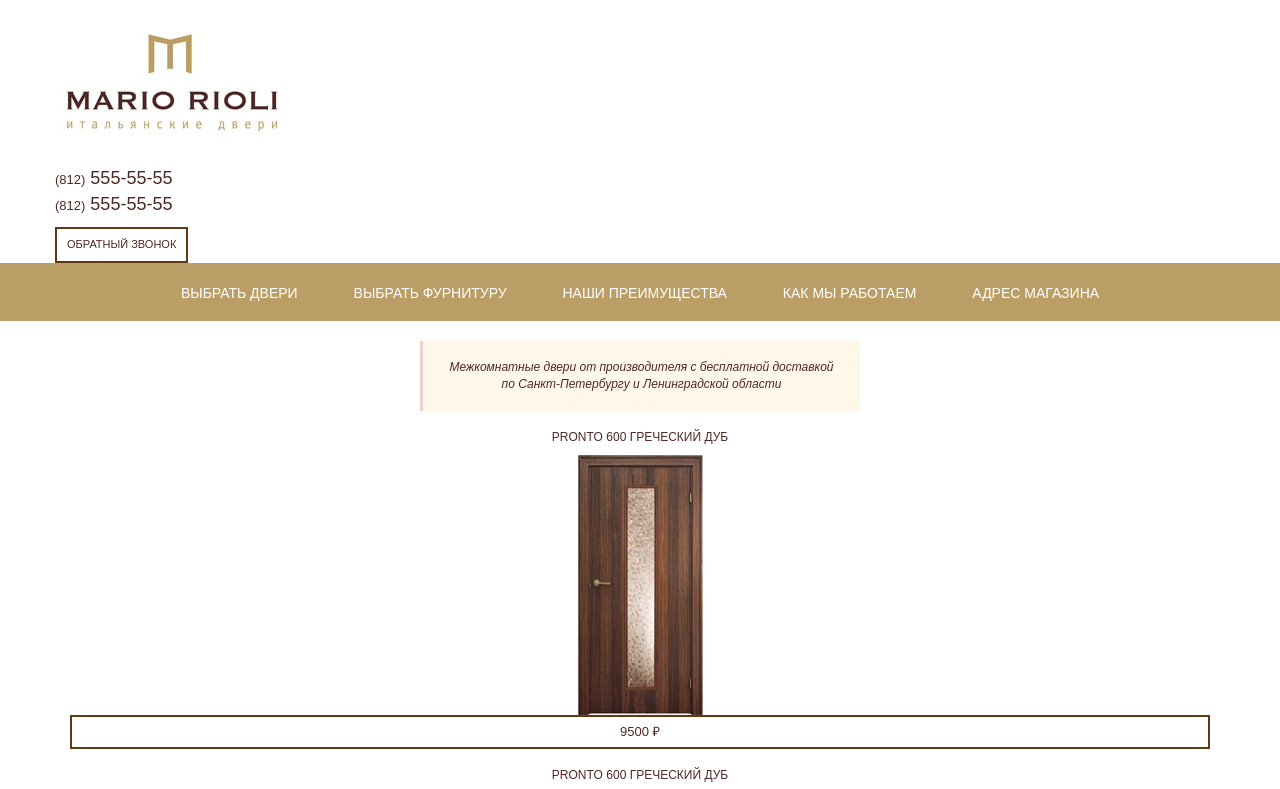
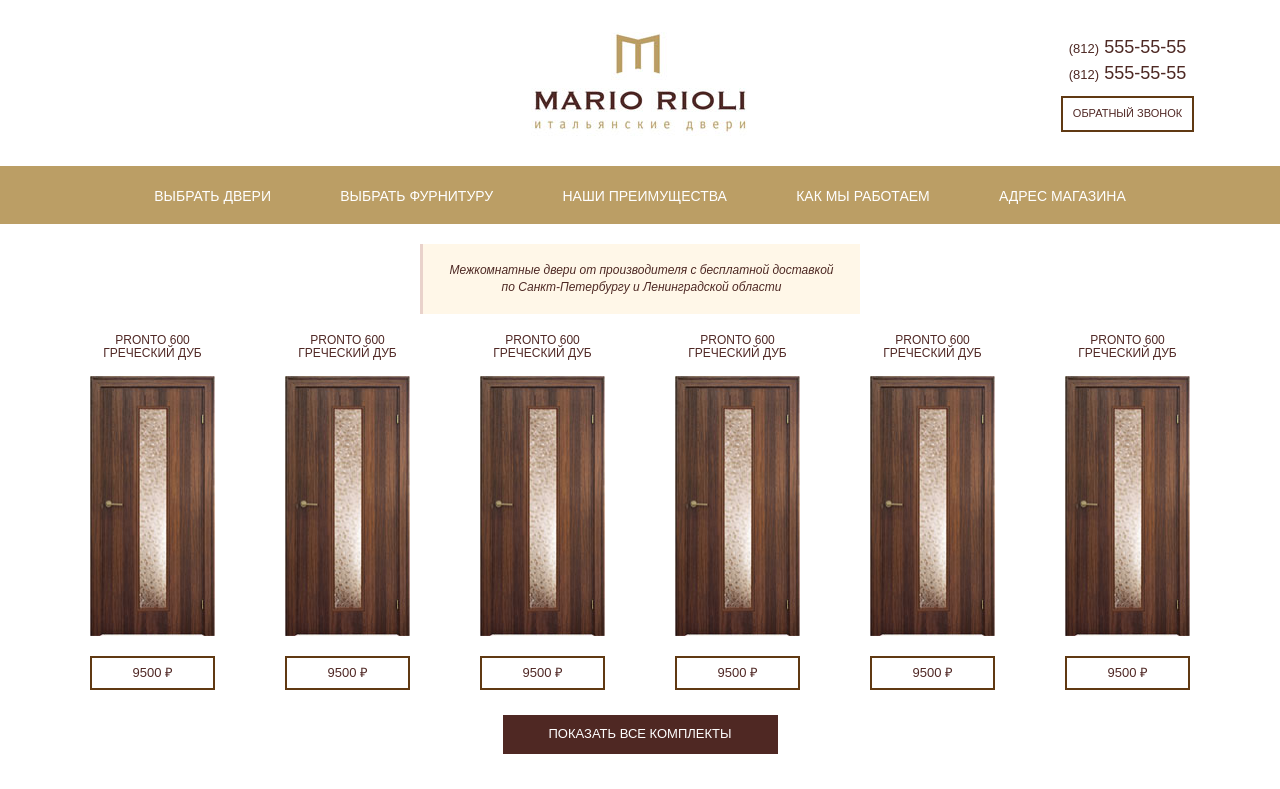
Before and after one commit to Jakovich/Mario-Rioli, a website: page index.html in a window 1280 px wide. Shown: the top 789 px of the page. Drawn offline with nearby package versions, Linux system fonts and the light colour scheme.

Commit message:
bootstrap grid for doors added

```diff
--- a/css/style.css
+++ b/css/style.css
@@ -2,6 +2,10 @@ body {
   font-family: "Arial", sans-serif;
 }
 
+.main-header__contacts {
+  text-align: center;
+  margin-top: 35px;
+}
 .main-header__phone {
   font-size: 18px;
   color: #4e2924;
@@ -9,6 +13,11 @@ body {
 
 .main-header__phone span {
   font-size: 13px;
+}
+
+.main-header__logo img {
+  display: block;
+  margin: 0 auto;
 }
 
 .main-header__link a {
@@ -39,10 +48,6 @@ body {
 .main-nav .icon-bar {
   color: #603913;
   background-color: #603913;
-}
-
-.main-menu {
-  padding: 0 40px;
 }
 
 .main-header .navbar {
@@ -89,15 +94,18 @@ ul.nav {
   font-size: 12px;
   font-style: italic;
   color: #4e2924;
-  margin: 0 auto;
-  margin-top: 20px;
+  margin: 20px auto;
 }
 
 .doors-item {
   text-align: center;
+  margin-bottom: 25px;
 }
 
 .doors-item__title {
+  margin: 0 auto;
+  margin-bottom: 15px;
+  width: 125px;
   color: #502825;
   text-align: center;
   font-size: 12px;
@@ -105,6 +113,9 @@ ul.nav {
 }
 
 .doors-item__price {
+  width: 125px;
+  margin: 0 auto;
+  margin-top: 20px;
   padding: 6px 35px;
   color: #502825;
   font-size: 13px;
@@ -120,7 +131,10 @@ ul.nav {
   background-color: #4f2823;
   text-transform: uppercase;
   padding: 10px 45px;
-
+  width: 275px;
+  display: block;
+  margin: 0 auto;
+  margin-bottom: 15px;
 }
 
 .doors-link:hover {
--- a/index.html
+++ b/index.html
@@ -12,10 +12,10 @@
       <div class="container">
         <div class="row">
           <div class="main-header__info">
-            <div class="main-header__logo">
+            <div class="main-header__logo col-lg-offset-4 col-lg-4">
               <img src="img/logo.jpg" alt="MARIO RIOLI" width="234" height="166">
             </div>
-            <div class="main-header__contacts">
+            <div class="main-header__contacts col-lg-offset-2 col-lg-2">
               <div class="main-header__phone"><span>(812)</span> 555-55-55</div>
               <div class="main-header__phone"><span>(812)</span> 555-55-55</div>
               <div class="main-header__link"><a href="#">Обратный звонок</a></div>
@@ -56,8 +56,10 @@
         <div class="explic">
           Межкомнатные двери от производителя с бесплатной доставкой по Санкт-Петербургу и Ленинградской области
         </div>
-        <div class="doors-items">
-          <div class="doors-item">
+
+          <div class="doors-items">
+          <div class="row">
+          <div class="doors-item col-lg-2 col-md-2 col-sm-4 col-xs-6">
             <h3 class="doors-item__title">PRONTO 600 Греческий Дуб</h3>
             <div class="doors-item__img">
               <img src="img/door.jpg" alt="" width="125" height="260">
@@ -65,7 +67,7 @@
             <div class="doors-item__price">9500 &#8381;</div>
           </div>
 
-          <div class="doors-item">
+          <div class="doors-item col-lg-2 col-md-2 col-sm-4 col-xs-6">
             <h3 class="doors-item__title">PRONTO 600 Греческий Дуб</h3>
             <div class="doors-item__img">
               <img src="img/door.jpg" alt="" width="125" height="260">
@@ -73,7 +75,7 @@
             <div class="doors-item__price">9500 &#8381;</div>
           </div>
 
-          <div class="doors-item">
+          <div class="doors-item col-lg-2 col-md-2 col-sm-4 col-xs-6">
             <h3 class="doors-item__title">PRONTO 600 Греческий Дуб</h3>
             <div class="doors-item__img">
               <img src="img/door.jpg" alt="" width="125" height="260">
@@ -81,7 +83,7 @@
             <div class="doors-item__price">9500 &#8381;</div>
           </div>
 
-          <div class="doors-item">
+          <div class="doors-item col-lg-2 col-md-2 col-sm-4 col-xs-6">
             <h3 class="doors-item__title">PRONTO 600 Греческий Дуб</h3>
             <div class="doors-item__img">
               <img src="img/door.jpg" alt="" width="125" height="260">
@@ -89,7 +91,7 @@
             <div class="doors-item__price">9500 &#8381;</div>
           </div>
 
-          <div class="doors-item">
+          <div class="doors-item col-lg-2 col-md-2 col-sm-4 col-xs-6">
             <h3 class="doors-item__title">PRONTO 600 Греческий Дуб</h3>
             <div class="doors-item__img">
               <img src="img/door.jpg" alt="" width="125" height="260">
@@ -97,13 +99,14 @@
             <div class="doors-item__price">9500 &#8381;</div>
           </div>
 
-          <div class="doors-item">
+          <div class="doors-item col-lg-2 col-md-2 col-sm-4 col-xs-6">
             <h3 class="doors-item__title">PRONTO 600 Греческий Дуб</h3>
             <div class="doors-item__img">
               <img src="img/door.jpg" alt="" width="125" height="260">
             </div>
             <div class="doors-item__price">9500 &#8381;</div>
           </div>
+        </div>
         </div>
         <a href="#" class="doors-link">Показать все комплекты</a>
       </div>
```
